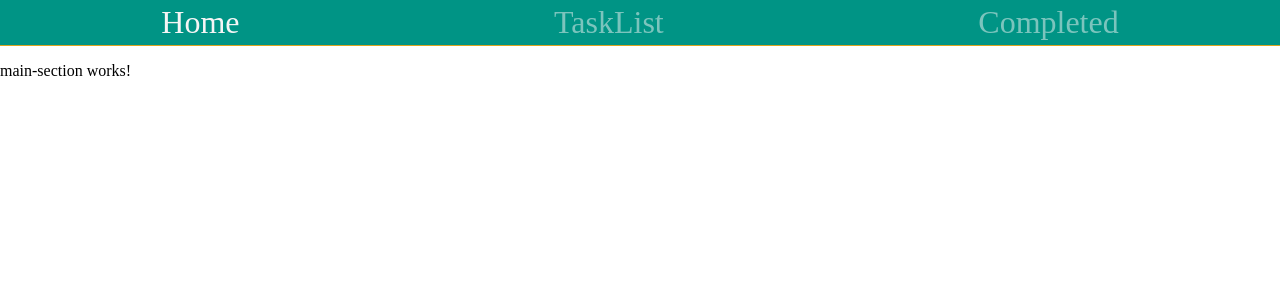
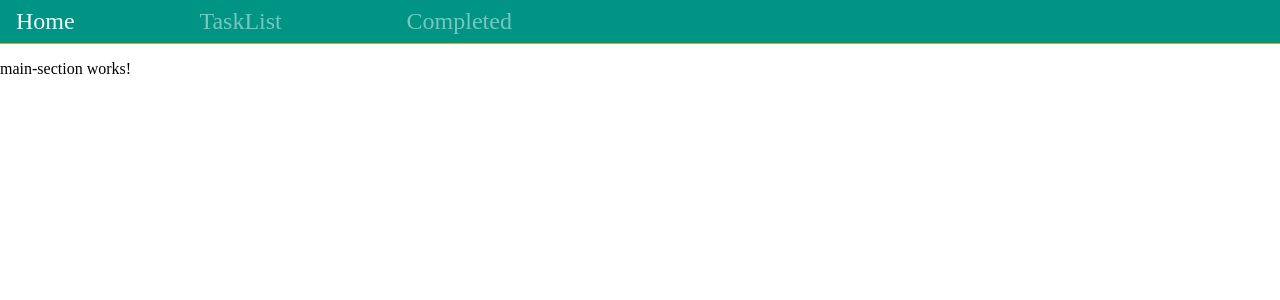
Before and after one commit to sivaranjini005/Task_Sphere, an Angular app in the folder SphereUI/: page /Home in a window 1280 px wide. Shown: the top 300 px of the page. Built offline with nearby package versions, Linux system fonts and the light colour scheme.

Commit message:
style fix

```diff
--- a/SphereUI/src/app/app.component.css
+++ b/SphereUI/src/app/app.component.css
@@ -5,11 +5,11 @@
 
 .navigation-bar {
     display: flex;
-    justify-content: space-around;
-    font-size: xx-large;
+    column-gap: 10%;
+    font-size: x-large;
     background-color: #009485;
-    border-bottom:  1px solid goldenrod;
-    padding: 4px;
+    border-bottom: 1px solid goldenrod;
+    padding: 8px 16px;
 }
 
 .navigation-bar .navigation-link {
```
